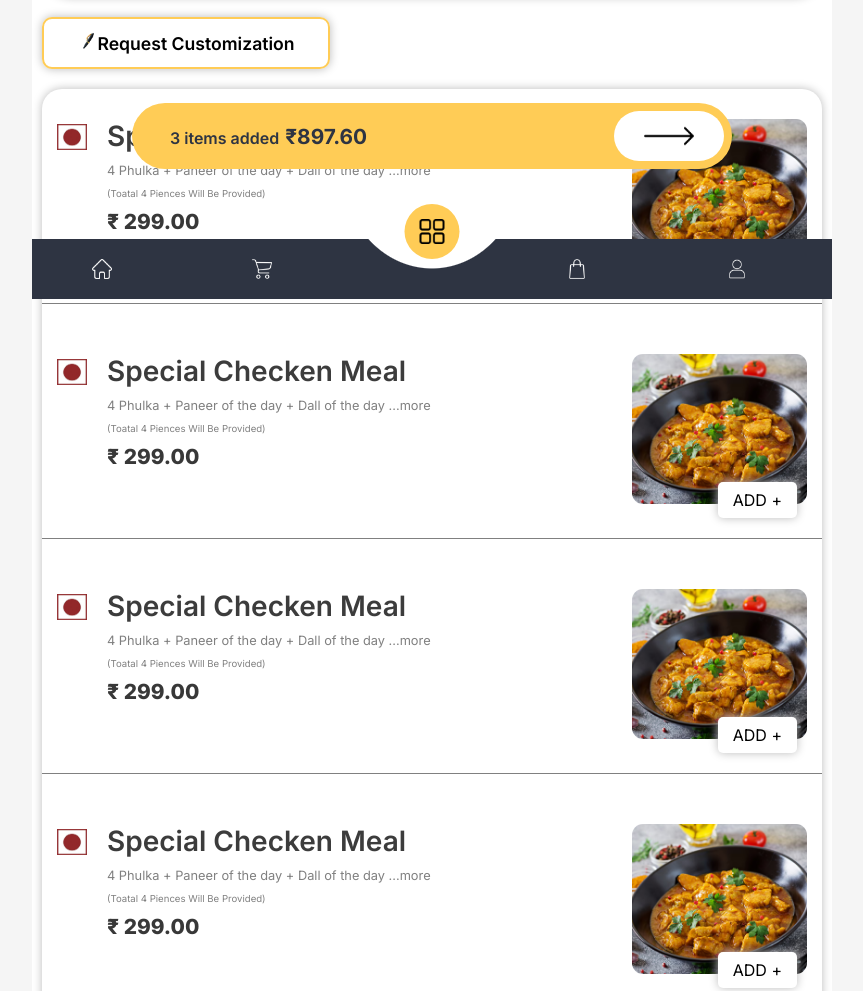
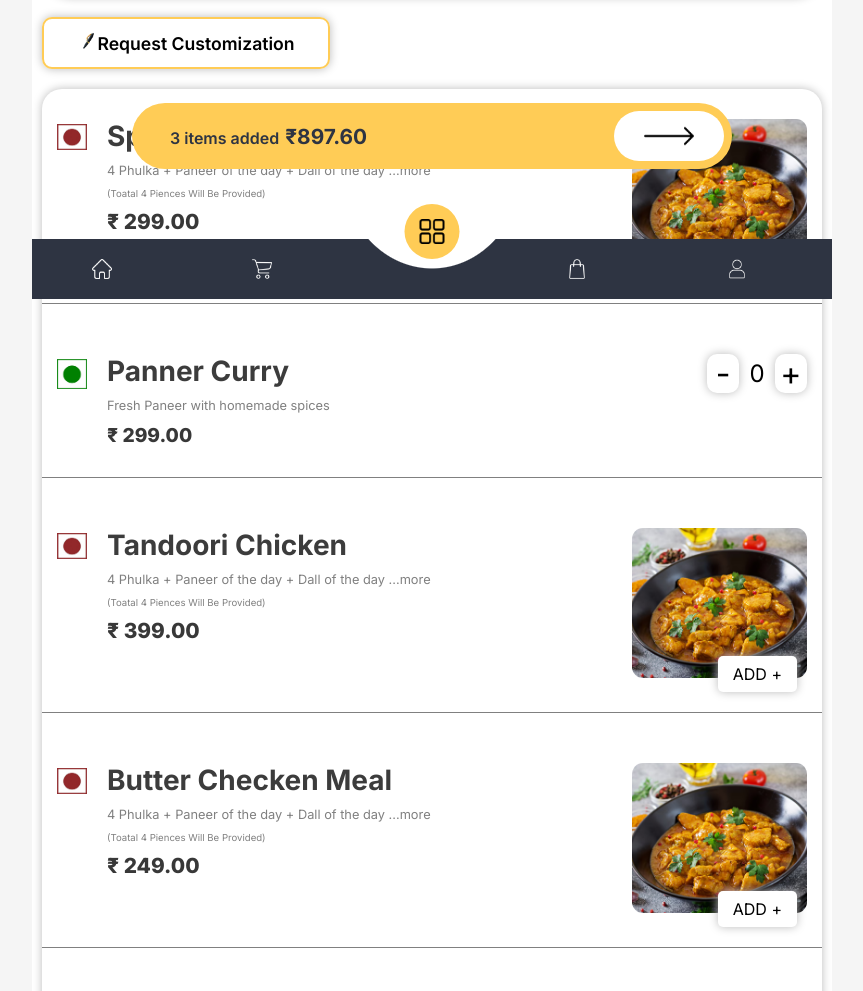
Before and after one commit to ChetanGaurkhede/Hohung-test, a plain HTML site: page index.html in a window 1280 px wide. Shown: the part 501-1492 px from the top of the page, without its empty margins (208-1071 px from the left). Drawn offline with Linux system fonts and the light colour scheme; a web font is replaced by a local one.

Commit message:
additional section added

```diff
--- a/index.html
+++ b/index.html
@@ -87,13 +87,30 @@
             </div>
           </div>
           <div class="menu-card">
+            <div class="menu-img1"><img src="./public/images/vegicon.png" alt="veg"></div>
+            <div class="menu-r">
+              <div class="menu-content">
+                <h3>Panner Curry</h3>
+                <p>Fresh Paneer with homemade spices</p>
+
+                <div id="rate-option">&#8377; <span>299.00</span></div>
+              </div>
+              <div class="menu-img2-count">
+                <!-- <img src="./public/images/butter-chicken.png" alt=""> -->
+                <p class="add-in">-</p>
+                <p>0</p>
+                <p class="add-in">+</p>
+              </div>
+            </div>
+          </div>
+          <div class="menu-card">
             <div class="menu-img1"><img src="./public/images/nonveg.jpg" alt="veg"></div>
             <div class="menu-r">
               <div class="menu-content">
-                <h3>Special Checken Meal</h3>
+                <h3>Tandoori Chicken</h3>
                 <p>4 Phulka + Paneer of the day + Dall of the day ...more</p>
                 <p class="contity">(Toatal 4 Piences Will Be Provided)</p>
-                <div class="rate">&#8377; <span>299.00</span></div>
+                <div class="rate">&#8377; <span>399.00</span></div>
               </div>
               <div class="menu-img2">
                 <img src="./public/images/butter-chicken.png" alt="">
@@ -105,10 +122,10 @@
             <div class="menu-img1"><img src="./public/images/nonveg.jpg" alt="veg"></div>
             <div class="menu-r">
               <div class="menu-content">
-                <h3>Special Checken Meal</h3>
+                <h3>Butter Checken Meal</h3>
                 <p>4 Phulka + Paneer of the day + Dall of the day ...more</p>
                 <p class="contity">(Toatal 4 Piences Will Be Provided)</p>
-                <div class="rate">&#8377; <span>299.00</span></div>
+                <div class="rate">&#8377; <span>249.00</span></div>
               </div>
               <div class="menu-img2">
                 <img src="./public/images/butter-chicken.png" alt="">
--- a/styles.css
+++ b/styles.css
@@ -298,14 +298,15 @@ body {
 }
 
 .menu-content {
+  /* max-width: 200px; */
   display: flex;
   flex-direction: column;
   gap: 10px;
 }
 
 .menu-content h3 {
-  font-weight: 600;
-  font-size: 1rem;
+  font-weight: 700;
+  font-size: 1.2rem;
   color: #3c3c3c;
 }
 .menu-content :nth-child(2) {
@@ -335,6 +336,28 @@ body {
 .menu-img2 {
   position: relative;
 }
+.menu-img2-count{
+  width: 100px;
+  box-sizing: border-box;
+  display: flex;
+  justify-content: space-between;
+}
+.menu-img2-count :nth-child(2){
+  font-size: 1.5rem;
+  padding: 5px 10px;
+}
+.add-in{
+  font-size: 2rem;
+  display: flex;
+  width: 30px;
+  border-radius: 10px;
+  justify-content: center;
+  align-items: center;
+  padding: 0px 5px;
+  height: fit-content;
+  box-shadow: var(--shadow-color);
+  cursor: pointer;
+}
 
 .add {
   cursor: pointer;
@@ -356,6 +379,11 @@ body {
 }
 
 .rate {
+  font-size: 1.3rem;
+  font-weight: 800;
+  color: #383838;
+}
+#rate-option{
   font-size: 1.2rem;
   font-weight: 800;
   color: #383838;
```
